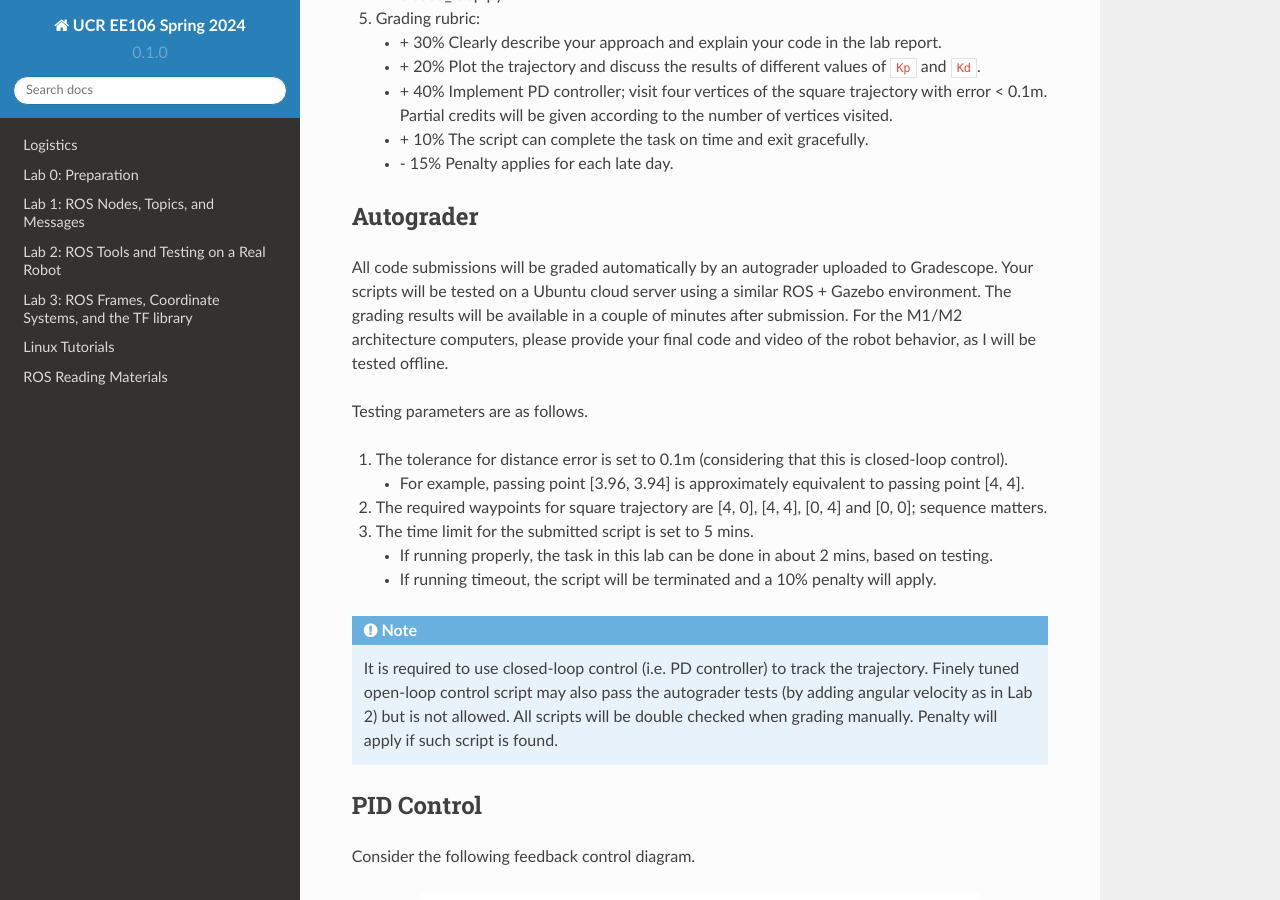
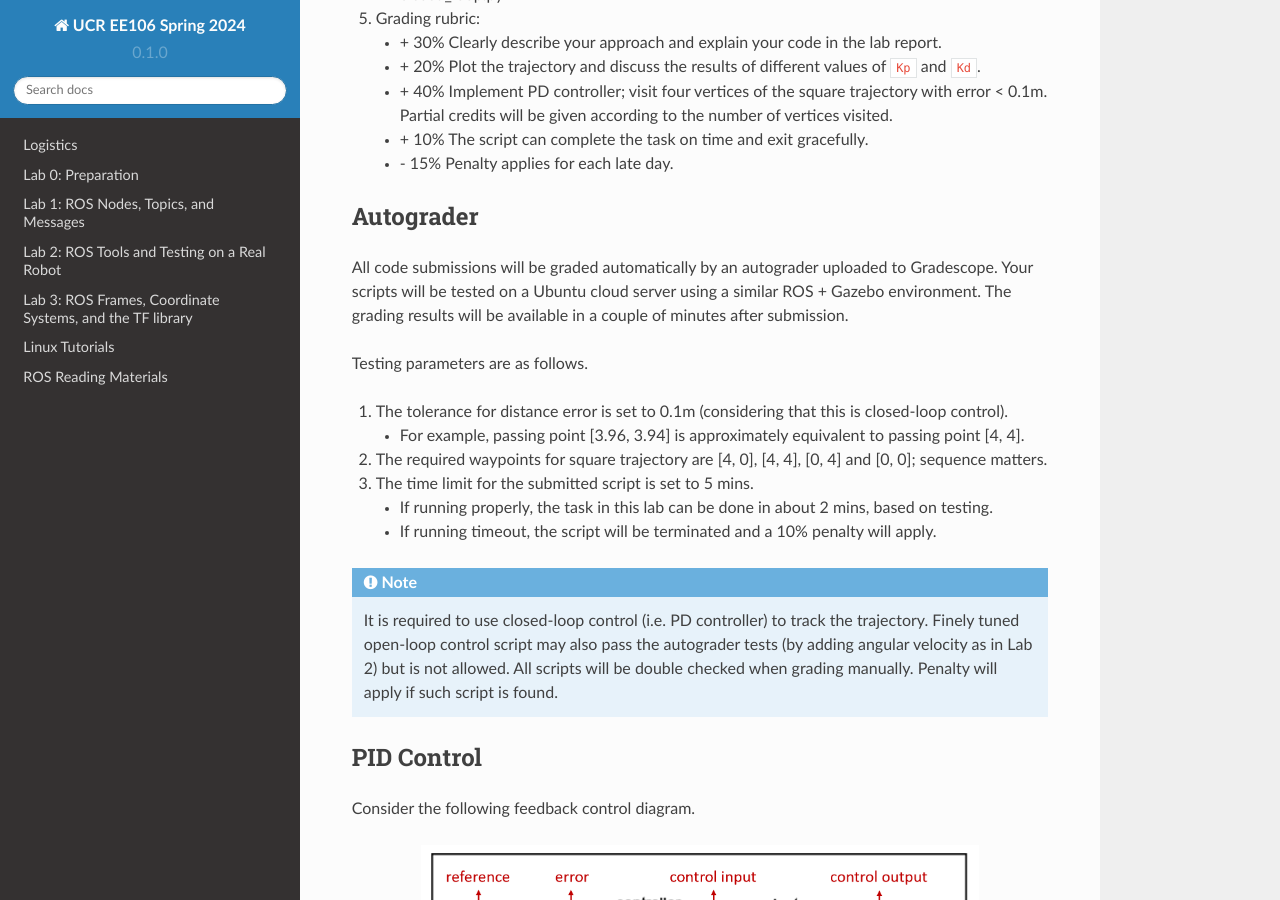
Before and after one commit to taektay/ee106, a Sphinx documentation site: the page built from docs/source/lab5.rst, in a window 1280 px wide and 900 px high, scrolled down 721 px. Built offline with Sphinx 7.4.7 and the Read the Docs theme 2.0.0, drawn with Linux system fonts in a browser that asks for light colours.

Commit message:
Update lab5.rst

```diff
--- a/docs/source/lab5.rst
+++ b/docs/source/lab5.rst
@@ -47,7 +47,7 @@ Autograder
 
 All code submissions will be graded automatically by an autograder uploaded to Gradescope.
 Your scripts will be tested on a Ubuntu cloud server using a similar ROS + Gazebo environment.
-The grading results will be available in a couple of minutes after submission. For the M1/M2 architecture computers, please provide your final code and video of the robot behavior, as I will be tested offline.
+The grading results will be available in a couple of minutes after submission.
 
 Testing parameters are as follows.
 
```
